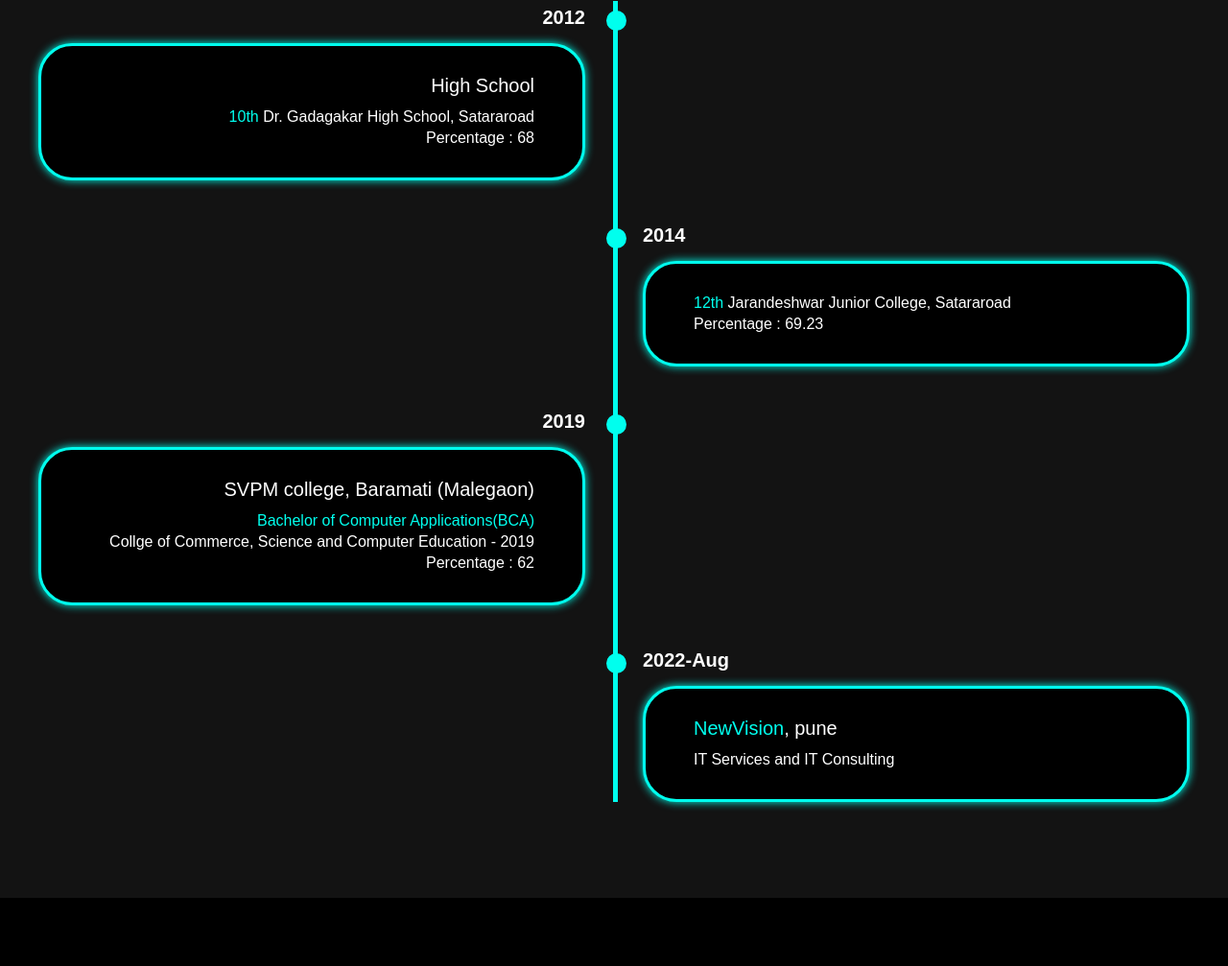
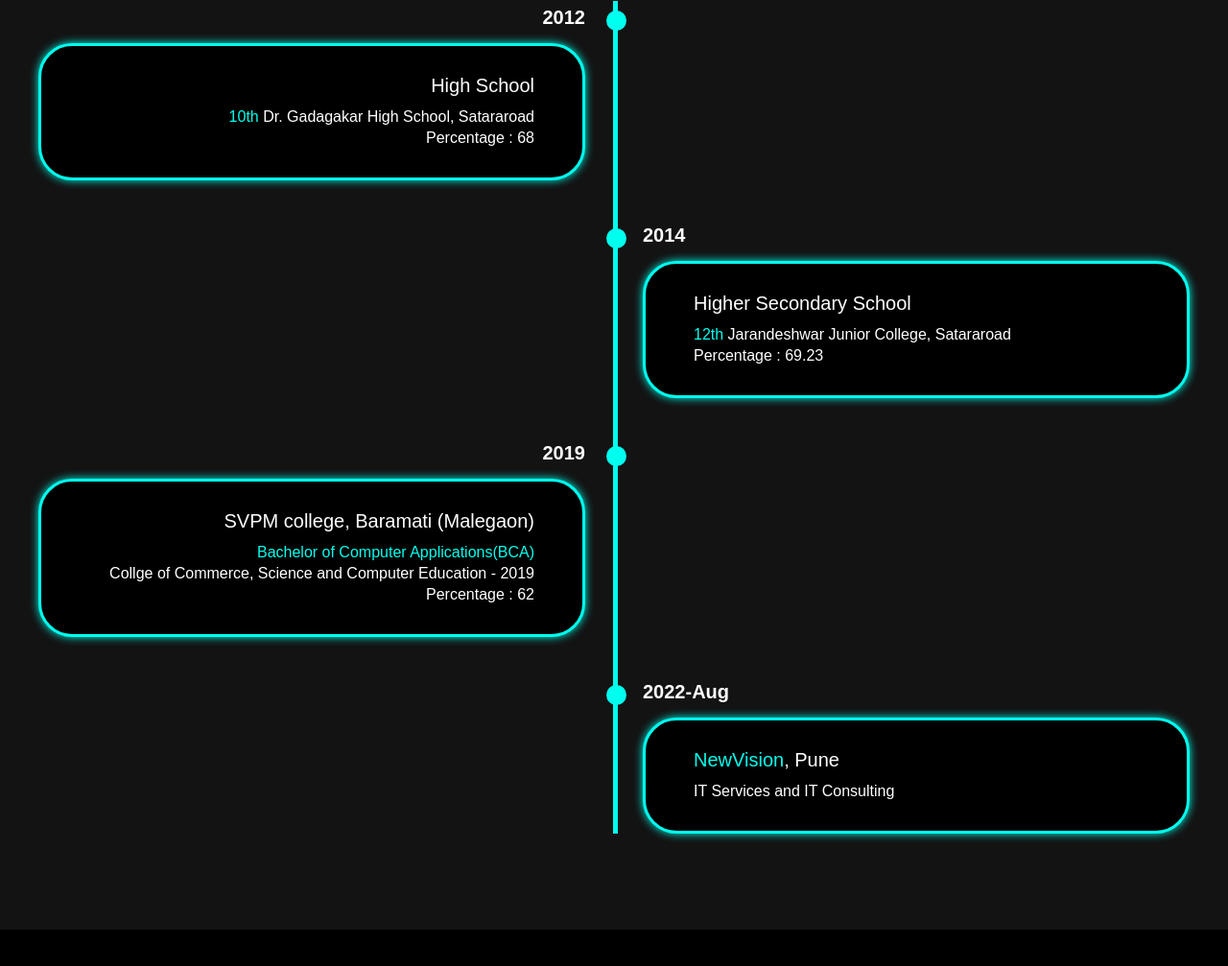
Before and after one commit to Jyoti2497/MyPortFolio, a plain HTML site: page index.html in a window 1280 px wide. Shown: the part 1068-2075 px from the top of the page at 96% size. Drawn offline with nearby package versions, Linux system fonts and the light colour scheme.

Commit message:
1)Added some changes in html for education details

```diff
--- a/index.html
+++ b/index.html
@@ -63,6 +63,7 @@
                 <div class="timeline-dot"></div>
                     <div class="timeline-date">2014</div>
                     <div class="timeline-content">
+                        <h3>Higher Secondary School</h3>
                         <p><span>12th</span> Jarandeshwar Junior College, Satararoad</p>
                         <p>Percentage : 69.23</p>
                     </div>
@@ -82,7 +83,7 @@
                 <div class="timeline-dot"></div>
                     <div class="timeline-date">2022-Aug</div>
                     <div class="timeline-content">
-                        <h3><span>NewVision</span>, pune</h3>
+                        <h3><span>NewVision</span>, Pune</h3>
                         <p>IT Services and IT Consulting</p>
                     </div>
 
```
